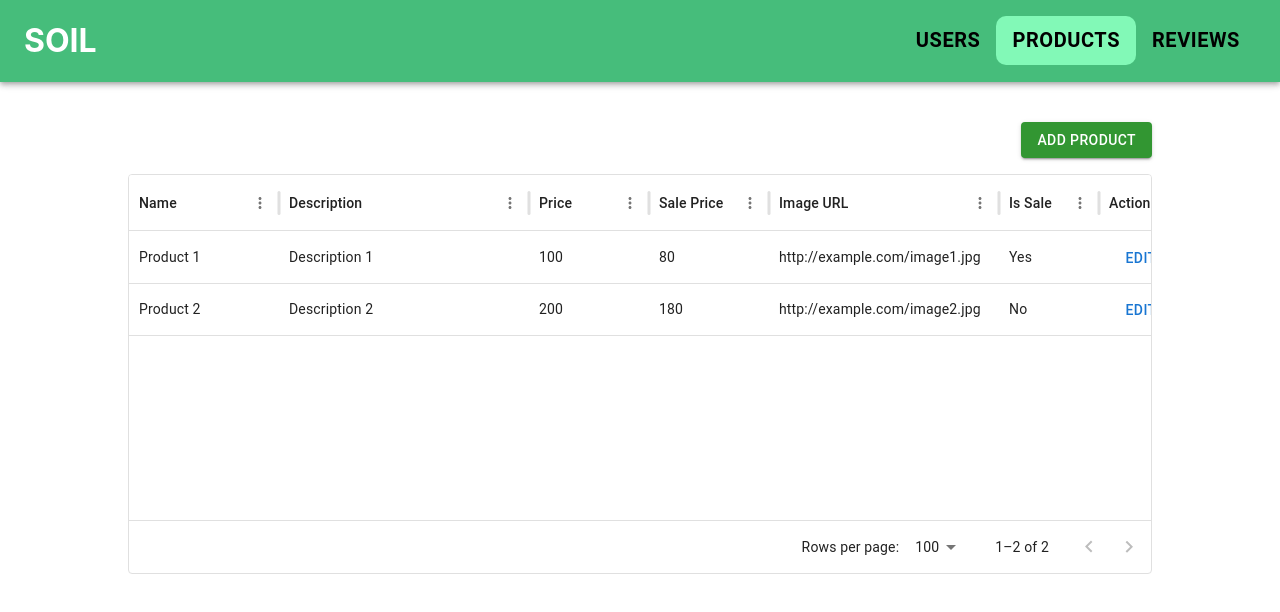
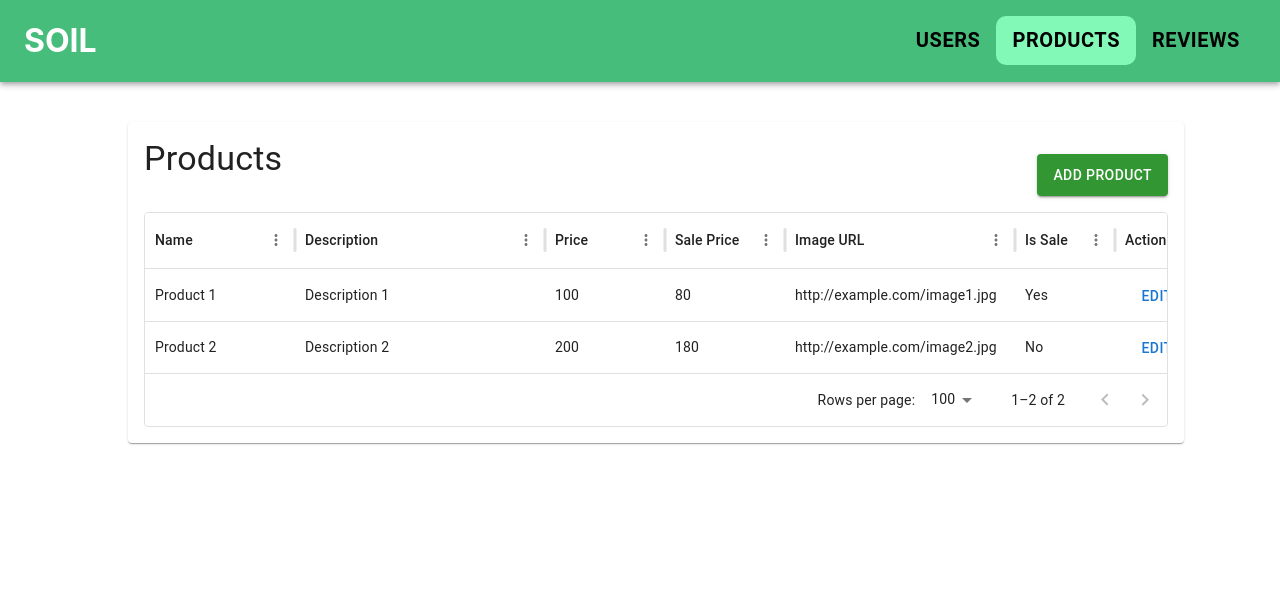
Before and after one commit to tonythai12/SOIL-React.js-Web-Application, a React (Create React App) app in the folder Admin-React/: page /admin/product in a window 1280 px wide. Shown: the top 612 px of the page. Built offline with nearby package versions, Linux system fonts and the light colour scheme.

Commit message:
0531_003
- change product UI

```diff
--- a/Admin-React/src/pages/Products.js
+++ b/Admin-React/src/pages/Products.js
@@ -10,6 +10,9 @@ import {
   TextField,
   Checkbox,
   FormControlLabel,
+  Typography,
+  TableContainer,
+  Paper,
 } from '@mui/material';
 
 const initialProducts = [
@@ -104,14 +107,20 @@ export default function Products() {
 
   return (
     <Stack alignItems='center' sx={{ mt: 5 }}>
+      <div style={{ height: 400, width: '80%' }}>
+        <TableContainer component={Paper} sx={{ padding: 2 }}>
           <Stack
             direction='row'
-        justifyContent='flex-end'
-        sx={{ width: '80%', mb: 2 }}
+            justifyContent='space-between'
+            sx={{ width: '100%', mb: 2 }}
           >
+            <Typography variant='h4' sx={{ marginBottom: 2 }}>
+              Products
+            </Typography>
             <Button
               variant='contained'
               sx={{
+                mt: 2,
                 backgroundColor: '#329632',
                 '&:hover': {
                   backgroundColor: '#4BAF4B',
@@ -131,7 +140,37 @@ export default function Products() {
               Add Product
             </Button>
           </Stack>
-      <div style={{ height: 400, width: '80%' }}>
+          {/* <Stack
+          direction='row'
+          justifyContent='space-between'
+          sx={{ width: '100%', mb: 2 }}
+        >
+          <Typography variant='h4' sx={{ marginBottom: 2 }}>
+            Products
+          </Typography>
+          <Button
+            variant='contained'
+            sx={{
+              mt: 2,
+              backgroundColor: '#329632',
+              '&:hover': {
+                backgroundColor: '#4BAF4B',
+              },
+            }}
+            onClick={() =>
+              handleOpen({
+                name: '',
+                description: '',
+                price: '',
+                salePrice: '',
+                imageUrl: '',
+                isSale: false,
+              })
+            }
+          >
+            Add Product
+          </Button>
+        </Stack> */}
           <DataGrid
             rows={products}
             columns={columns}
@@ -146,7 +185,9 @@ export default function Products() {
               },
             }}
           />
+        </TableContainer>
       </div>
+
       <Dialog open={open} onClose={handleClose}>
         <DialogTitle>
           {editingProduct?.id ? 'Edit Product' : 'Add Product'}
```
Lines whose indentation alone changed are shown as unchanged.
